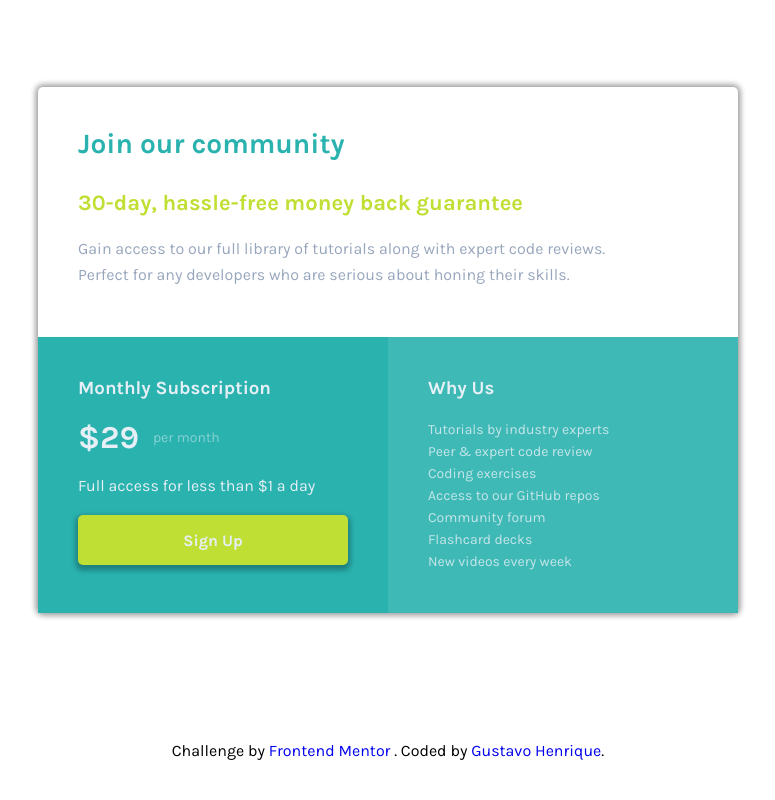
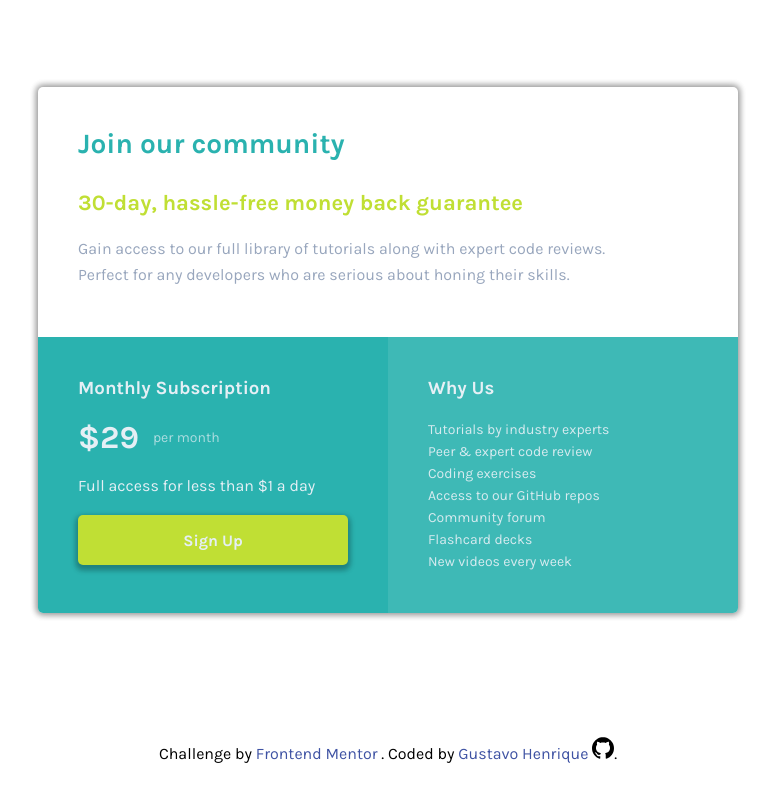
Before and after one commit to ghdpreto/single-price-component, a plain HTML site: page index.html in a window 1280 px wide. Shown: the whole page, without its empty margins (252-1027 px from the left). Drawn offline with Linux system fonts and the light colour scheme.

Commit message:
add icone do githu

```diff
--- a/index.html
+++ b/index.html
@@ -69,10 +69,10 @@
     </main>
     <footer class="l-footer">
       <p class="l-footer__attribution">
-        Challenge by<a href="https://www.frontendmentor.io?ref=challenge" target="_blank">
-        Frontend Mentor
+        Challenge by<a class="l-footer__attribution__link"  href="https://www.frontendmentor.io?ref=challenge" target="_blank">
+         Frontend Mentor
         </a>.
-        Coded by <a href="https://github.com/ghdpreto" target="_blank">Gustavo Henrique</a>.
+        Coded by <a class="l-footer__attribution__link" href="https://github.com/ghdpreto" target="_blank"> Gustavo Henrique <img src="./images/github-logo.svg" alt="Github" srcset=""></a>.
       </p>
     </footer>
   </body>
--- a/style.css
+++ b/style.css
@@ -84,6 +84,7 @@ body {
     grid-area: card__price;
     background-color: var(--cyan);
     padding: 40px;
+    border-bottom-left-radius: 5px;
 }
 
 .c-card__price__subtitle {
@@ -97,7 +98,7 @@ body {
     .c-card__price__subtitle span {
         font-size: 14px;
         margin-left: 14px;
-        opacity: 0.5;
+        opacity: 0.7;
         font-weight: 400;
     }
 
@@ -119,6 +120,13 @@ body {
 
     box-shadow: 0px 3px 5px 1px rgba(0, 0, 0, 0.1),
                 0px 3px 5px 3px rgba(0, 0, 0, 0.2);
+                transition: background-color ease-in-out 500ms;
+
+}
+
+.c-card__price__button:hover {
+    background-color: rgb(150, 179, 24);
+
 }
 
 .c-card__why-us {
@@ -126,6 +134,7 @@ body {
     background-color: var(--cyan);
     opacity: 0.9;
     padding: 40px;
+    border-bottom-right-radius: 5px;
 }
 
 .c-card__why-us__title {
@@ -135,7 +144,7 @@ body {
 .c-card__why-us__list {
     line-height: 22px;
     font-size: 14px;
-    opacity: 0.8;
+    opacity: 0.9;
 }
 
 .l-footer {
@@ -143,17 +152,29 @@ body {
     align-items: center;
     justify-content: center;
     color: black;
+    padding: 20px;
 }
 
-.l-footer_attribution {
-    font-size: 11px; text-align: center;
+.l-footer__attribution__link {
+    color: hsl(228, 45%, 44%);
 }
 
-.attribution a { color: hsl(228, 45%, 44%); }
+.l-footer__attribution__link > img {
+    height: 22px;
+    width: 22px;
+}
 
 @media (max-width: 768px) {
     .c-card {
         display: flex;
         flex-direction: column;
     }
+
+    .c-card__why-us {
+        border-bottom-left-radius: 5px;
+    }
+
+    .c-card__price {
+        border-radius: 0;
+    }
 }
```
Also changed, not shown: images/github-logo.svg (added).
